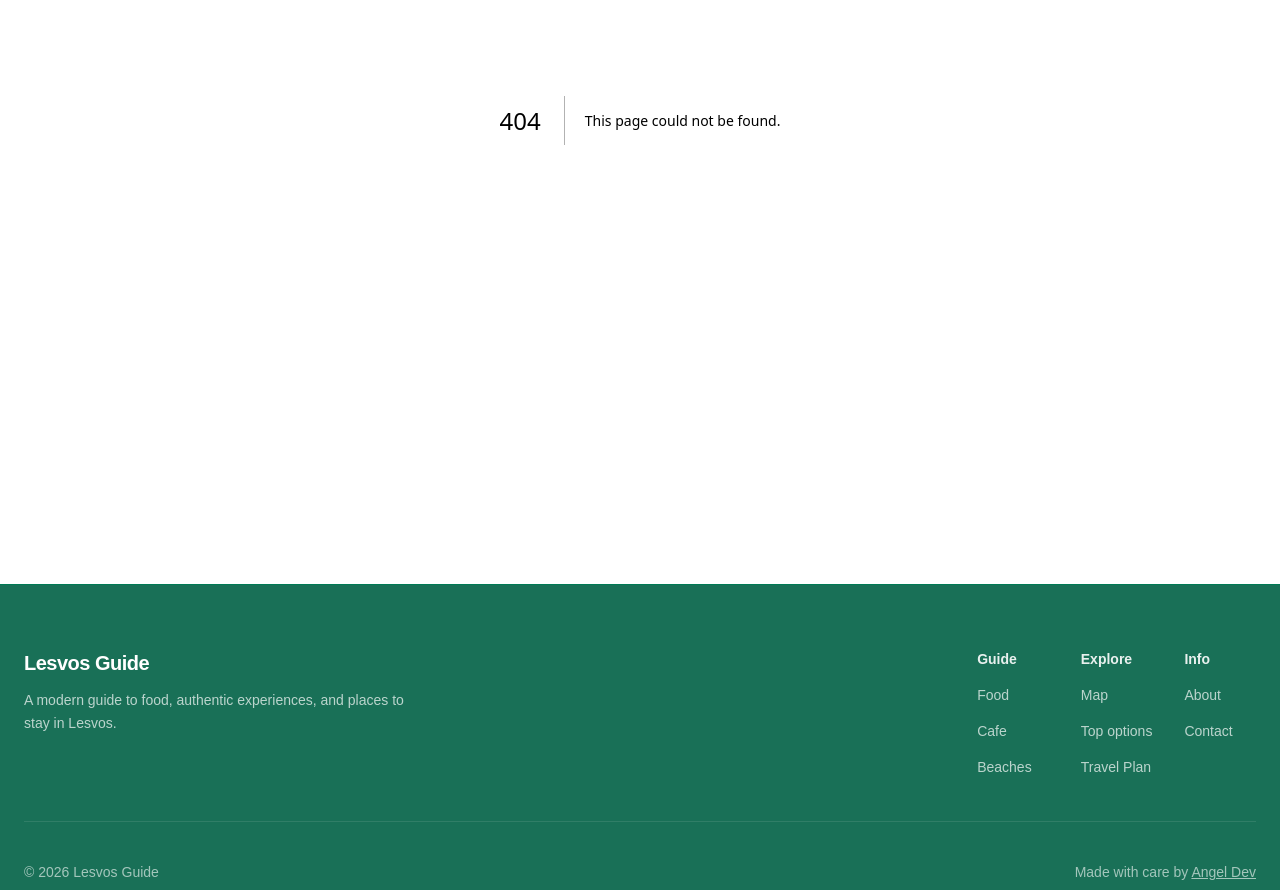
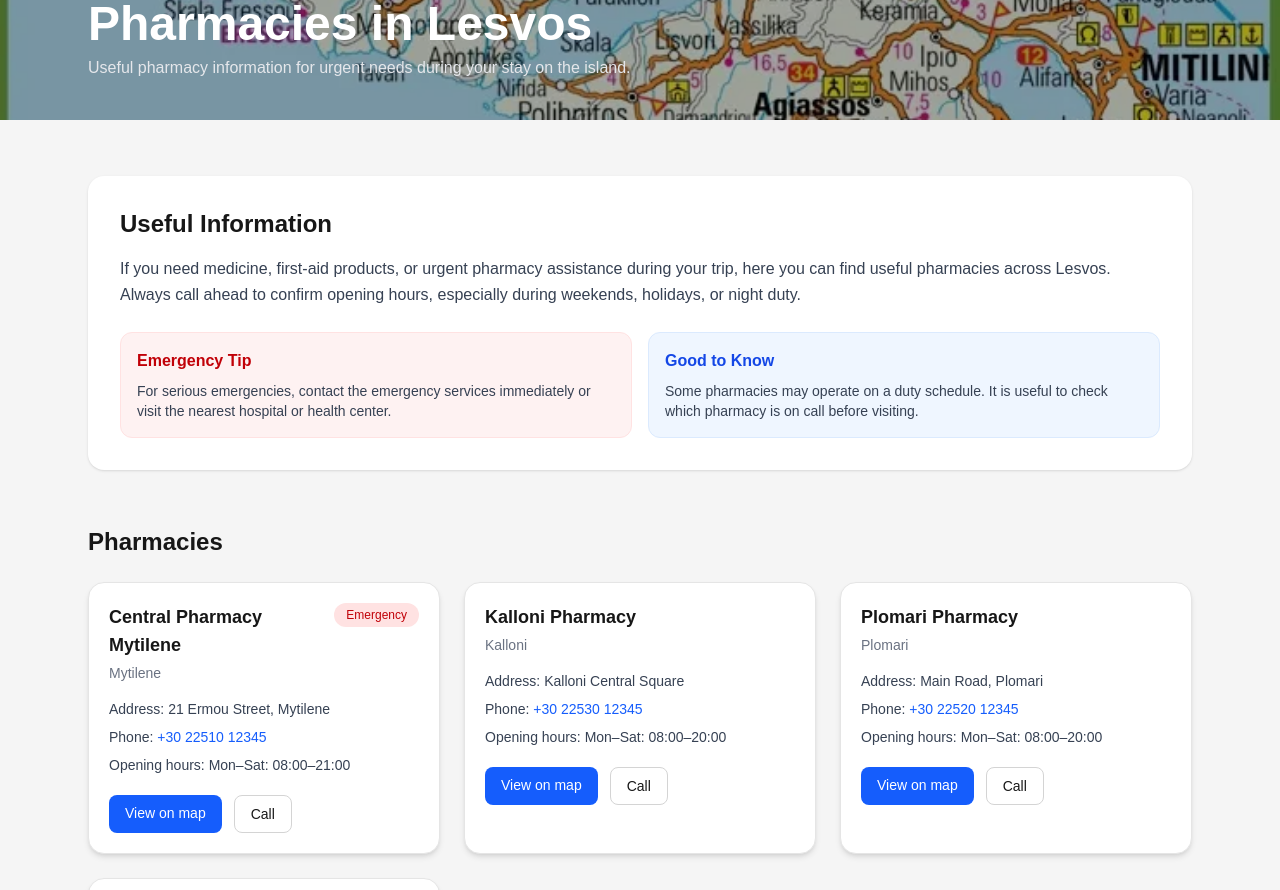
Before and after one commit to amamouridis06/lesvos-travel-guide, a Next.js app: page /emergency in a window 1280 px wide. Before the commit this address had no page. Shown: the part 360-1250 px from the top of the page. Built offline with nearby package versions, Linux system fonts and the light colour scheme.

Commit message:
Add files via upload

```diff
--- /dev/null
+++ b/app/emergency/page.tsx
@@ -0,0 +1,179 @@
+import Link from "next/link";
+
+export const metadata = {
+  title: "Pharmacies | Lesvos Travel Guide",
+  description:
+    "Find pharmacies in Lesvos for urgent needs, useful addresses, contact details, and practical information for visitors.",
+};
+
+const pharmacies = [
+  {
+    name: "Central Pharmacy Mytilene",
+    area: "Mytilene",
+    address: "21 Ermou Street, Mytilene",
+    phone: "+30 22510 12345",
+    hours: "Mon–Sat: 08:00–21:00",
+    maps: "https://maps.google.com",
+    emergency: true,
+  },
+  {
+    name: "Kalloni Pharmacy",
+    area: "Kalloni",
+    address: "Kalloni Central Square",
+    phone: "+30 22530 12345",
+    hours: "Mon–Sat: 08:00–20:00",
+    maps: "https://maps.google.com",
+    emergency: false,
+  },
+  {
+    name: "Plomari Pharmacy",
+    area: "Plomari",
+    address: "Main Road, Plomari",
+    phone: "+30 22520 12345",
+    hours: "Mon–Sat: 08:00–20:00",
+    maps: "https://maps.google.com",
+    emergency: false,
+  },
+  {
+    name: "Molyvos Pharmacy",
+    area: "Molyvos",
+    address: "Molyvos Village Center",
+    phone: "+30 22530 67890",
+    hours: "Mon–Sat: 08:00–20:00",
+    maps: "https://maps.google.com",
+    emergency: false,
+  },
+];
+
+export default function PharmaciesPage() {
+  return (
+    <main className="min-h-screen bg-neutral-100 text-neutral-900">
+      {/* HERO */}
+      <section className="relative h-[35vh] sm:h-[40vh] md:h-[50vh] bg-[url('/map-lesvos.jpg')] bg-cover bg-center">
+        <div className="absolute inset-0 bg-black/35" />
+        <div className="relative z-10 h-full flex items-end">
+          <div className="max-w-6xl mx-auto w-full px-4 sm:px-6 pb-8 sm:pb-10">
+            <h1 className="text-3xl sm:text-4xl md:text-5xl font-bold text-white">
+              Pharmacies in Lesvos
+            </h1>
+            <p className="mt-2 text-sm sm:text-base text-gray-200 max-w-2xl">
+              Useful pharmacy information for urgent needs during your stay on the island.
+            </p>
+          </div>
+        </div>
+      </section>
+
+      {/* INTRO */}
+      <section className="max-w-6xl mx-auto px-4 sm:px-6 py-10 sm:py-14">
+        <div className="bg-white rounded-2xl shadow-sm p-6 sm:p-8">
+          <h2 className="text-2xl font-semibold mb-4">Useful Information</h2>
+          <p className="text-gray-700 leading-relaxed">
+            If you need medicine, first-aid products, or urgent pharmacy assistance during
+            your trip, here you can find useful pharmacies across Lesvos. Always call ahead
+            to confirm opening hours, especially during weekends, holidays, or night duty.
+          </p>
+
+          <div className="mt-6 grid grid-cols-1 sm:grid-cols-2 gap-4">
+            <div className="rounded-xl bg-red-50 border border-red-100 p-4">
+              <h3 className="font-semibold text-red-700 mb-2">Emergency Tip</h3>
+              <p className="text-sm text-gray-700">
+                For serious emergencies, contact the emergency services immediately or visit
+                the nearest hospital or health center.
+              </p>
+            </div>
+
+            <div className="rounded-xl bg-blue-50 border border-blue-100 p-4">
+              <h3 className="font-semibold text-blue-700 mb-2">Good to Know</h3>
+              <p className="text-sm text-gray-700">
+                Some pharmacies may operate on a duty schedule. It is useful to check which
+                pharmacy is on call before visiting.
+              </p>
+            </div>
+          </div>
+        </div>
+      </section>
+
+      {/* PHARMACY LIST */}
+      <section className="max-w-6xl mx-auto px-4 sm:px-6 pb-14 sm:pb-20">
+        <h2 className="text-2xl font-semibold mb-6">Pharmacies</h2>
+
+        <div className="grid grid-cols-1 sm:grid-cols-2 xl:grid-cols-3 gap-6">
+          {pharmacies.map((pharmacy) => (
+            <div
+              key={pharmacy.name}
+              className="bg-white rounded-2xl shadow-md p-5 border border-neutral-200"
+            >
+              <div className="flex items-start justify-between gap-3">
+                <div>
+                  <h3 className="text-lg font-semibold">{pharmacy.name}</h3>
+                  <p className="text-sm text-gray-500 mt-1">{pharmacy.area}</p>
+                </div>
+
+                {pharmacy.emergency && (
+                  <span className="text-xs font-medium bg-red-100 text-red-700 px-3 py-1 rounded-full">
+                    Emergency
+                  </span>
+                )}
+              </div>
+
+              <div className="mt-4 space-y-2 text-sm text-gray-700">
+                <p>
+                  <span className="font-medium">Address:</span> {pharmacy.address}
+                </p>
+                <p>
+                  <span className="font-medium">Phone:</span>{" "}
+                  <a href={`tel:${pharmacy.phone}`} className="text-blue-600 hover:underline">
+                    {pharmacy.phone}
+                  </a>
+                </p>
+                <p>
+                  <span className="font-medium">Opening hours:</span> {pharmacy.hours}
+                </p>
+              </div>
+
+              <div className="mt-5 flex flex-wrap gap-3">
+                <a
+                  href={pharmacy.maps}
+                  target="_blank"
+                  rel="noopener noreferrer"
+                  className="inline-block px-4 py-2 rounded-lg bg-blue-600 text-white text-sm font-medium hover:bg-blue-700 transition"
+                >
+                  View on map
+                </a>
+
+                <a
+                  href={`tel:${pharmacy.phone}`}
+                  className="inline-block px-4 py-2 rounded-lg border border-neutral-300 text-sm font-medium hover:bg-neutral-50 transition"
+                >
+                  Call
+                </a>
+              </div>
+            </div>
+          ))}
+        </div>
+      </section>
+
+      {/* EXTRA INFO */}
+      <section className="max-w-6xl mx-auto px-4 sm:px-6 pb-16">
+        <div className="bg-white rounded-2xl shadow-sm p-6 sm:p-8">
+          <h2 className="text-2xl font-semibold mb-4">Before You Go</h2>
+          <ul className="list-disc pl-5 space-y-2 text-gray-700">
+            <li>Carry the name of the medicine you need, preferably written down.</li>
+            <li>Keep your passport or ID with you if necessary.</li>
+            <li>Ask your accommodation host for the nearest on-duty pharmacy.</li>
+            <li>Call first to confirm the pharmacy is open.</li>
+          </ul>
+
+          <div className="mt-6">
+            <Link
+              href="/"
+              className="inline-block px-5 py-3 rounded-lg bg-neutral-900 text-white font-medium hover:bg-neutral-800 transition"
+            >
+              Back to Home
+            </Link>
+          </div>
+        </div>
+      </section>
+    </main>
+  );
+}
```
